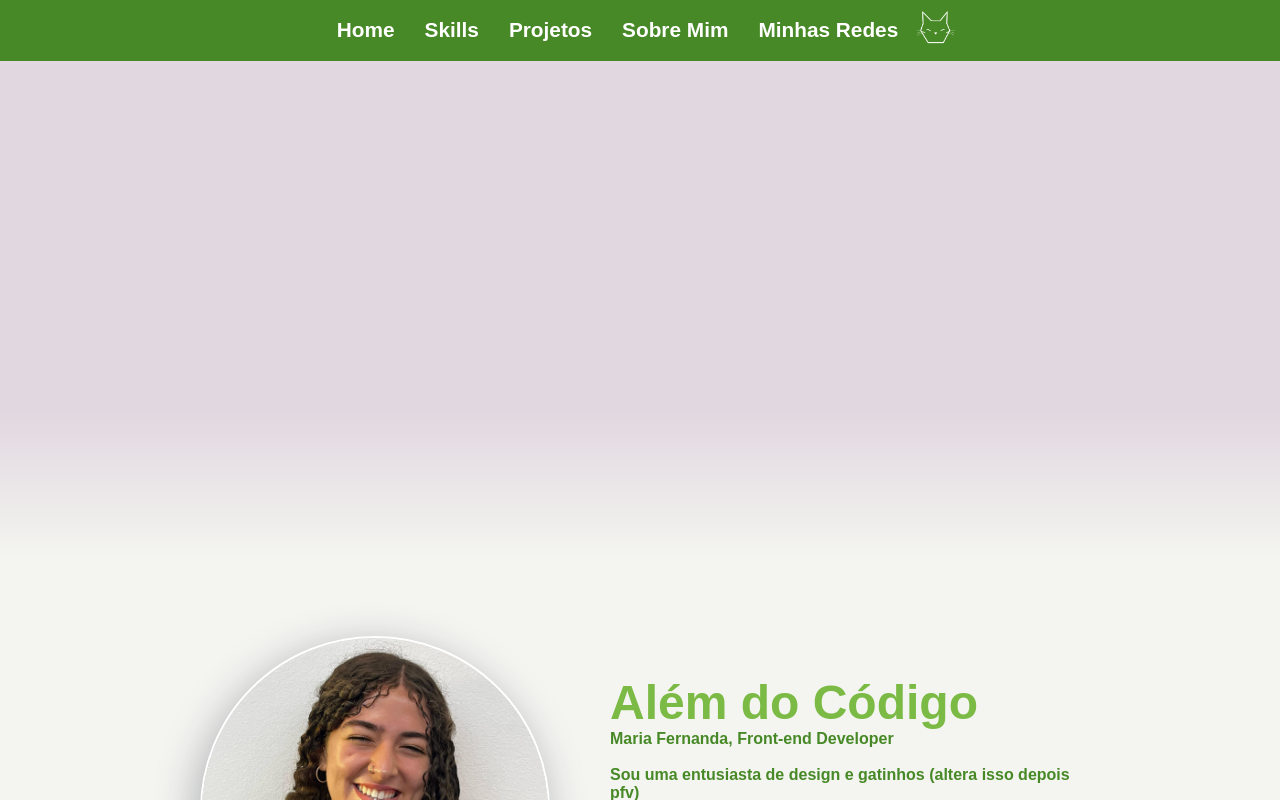
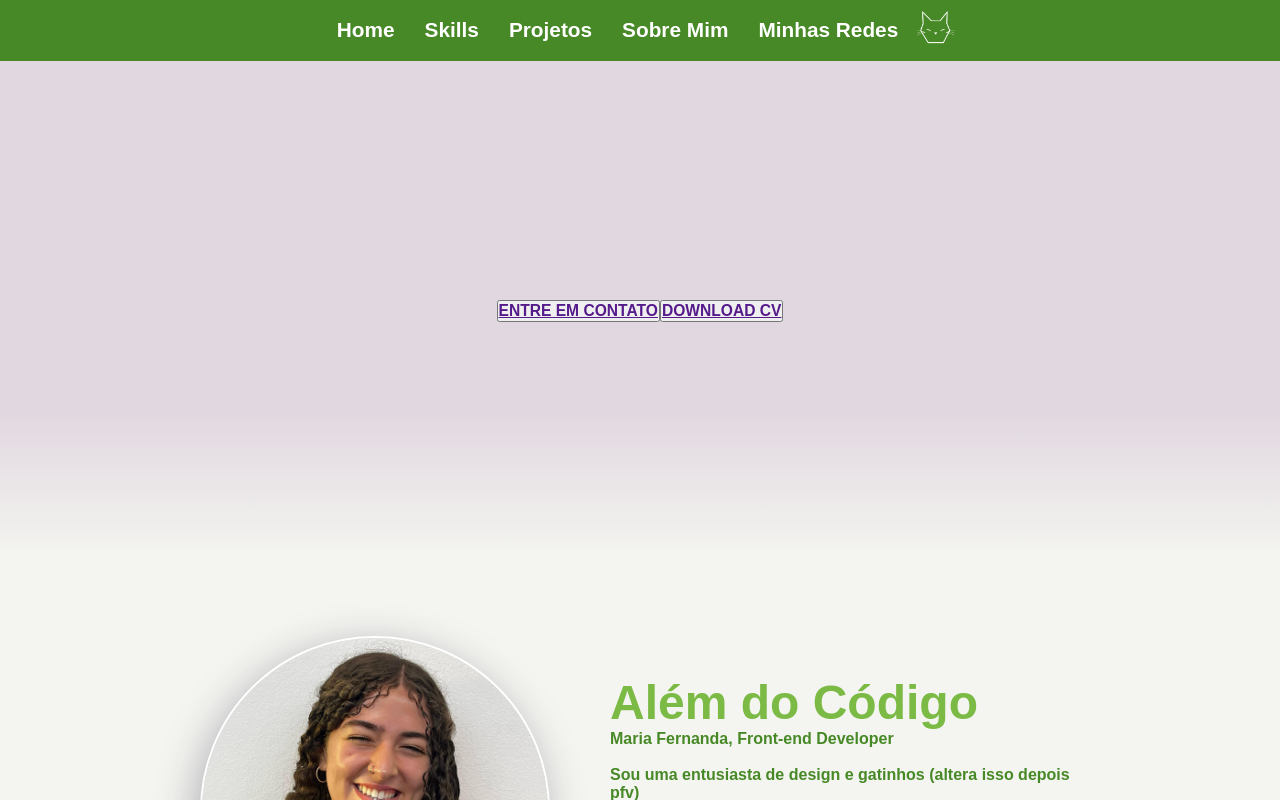
Before and after one commit to mafenandaup/Portifolio-dev, a React (Vite) app in the folder portifolio-main/: page / in a window 1280 px wide. Shown: the top 800 px of the page. Built offline with nearby package versions, Linux system fonts and the light colour scheme; a web font is replaced by a local one.

Commit message:
refactor: buttons

```diff
--- a/portifolio-main/src/pages/home/sections/Hero/Hero.jsx
+++ b/portifolio-main/src/pages/home/sections/Hero/Hero.jsx
@@ -1,5 +1,6 @@
 import './Hero.css'
 import logoImage from "../../../../assets/imgs/nicelogo.png";
+import { FontAwesomeIcon } from '@fortawesome/react-fontawesome';
 
 function Hero() {
     return (
@@ -17,8 +18,19 @@ function Hero() {
                 </div>
             </nav>
 
-            <section className='hero-contain'id='home'>
+            <section className='hero-contain' id='home'>
+                <div className='action-button-cont'>
+                    <button className='action-button'>
+                        <a href="">
+                            <h3>ENTRE EM CONTATO</h3>
+                        </a>
+                    </button>
 
+                    <button className='action-button'>
+                        <a href=""><h3>DOWNLOAD CV</h3>
+                        </a>
+                    </button>
+                </div>
             </section>
         </>
     );
```
